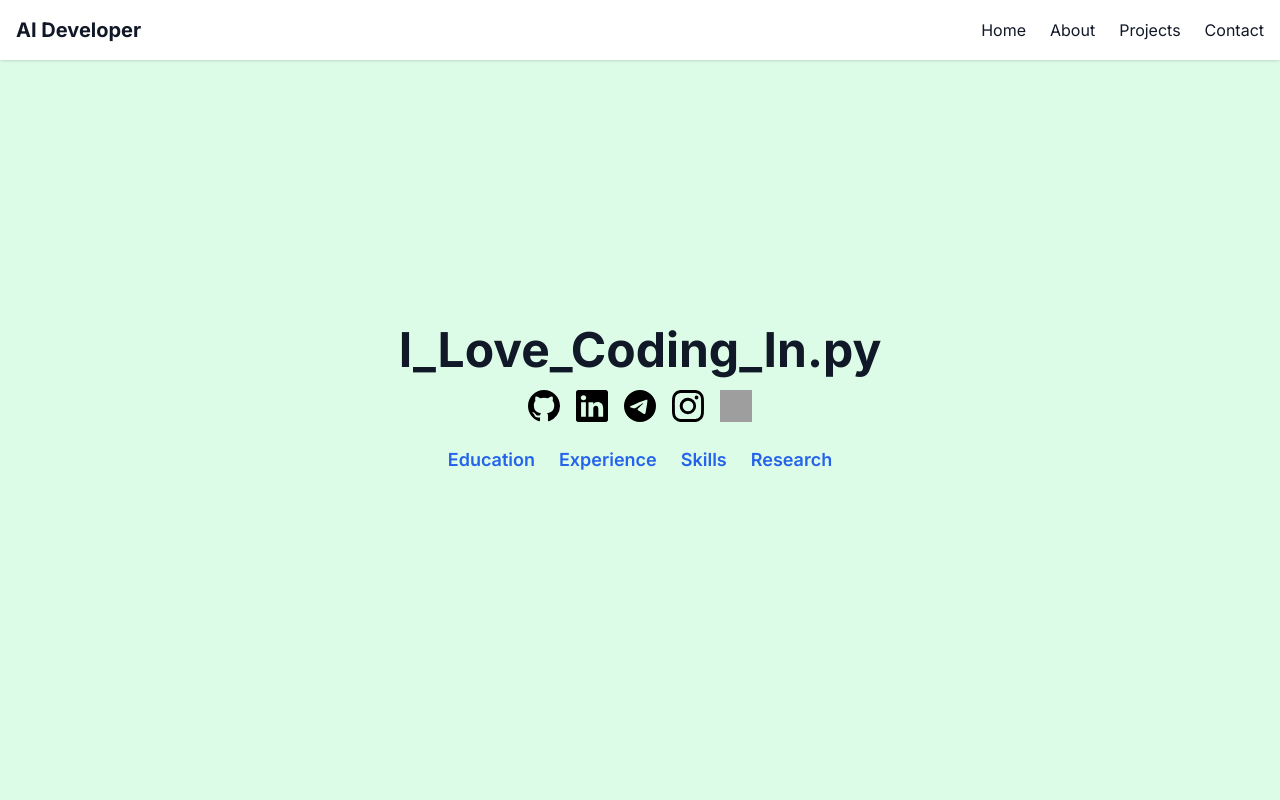
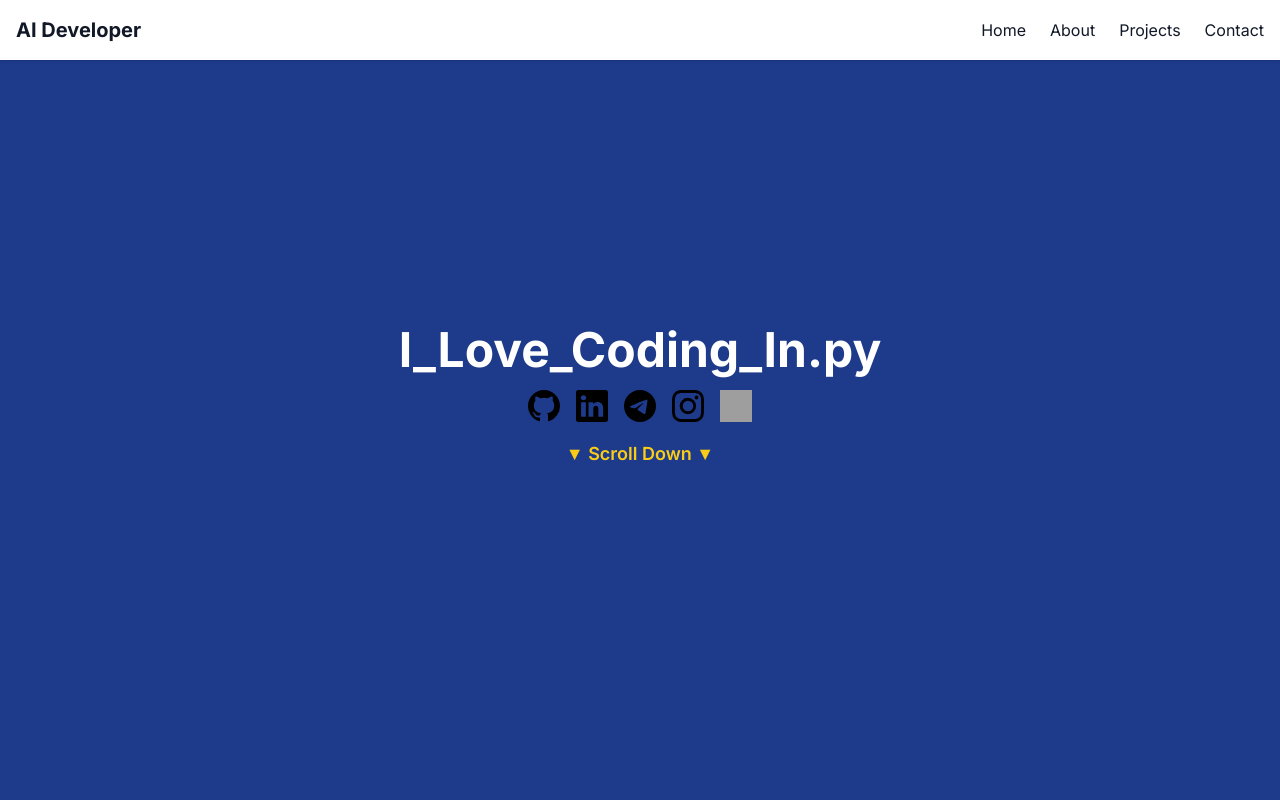
Before and after one commit to MogasalaHemagiri/my-portfolio, a Next.js app: page / in a window 1280 px wide. Shown: the top 800 px of the page. Built offline with nearby package versions, Linux system fonts and the light colour scheme; grey boxes are pictures that could not be loaded.

Commit message:
Update Hero.js

```diff
--- a/components/Hero.js
+++ b/components/Hero.js
@@ -1,7 +1,7 @@
 import { useEffect, useState } from "react";
 import { motion } from "framer-motion";
 
-const textVariants = [
+const taglines = [
   "I'm Hemagiri Naidu",
   "I_Love_Coding_In.py",
   "I Like Learning AI",
@@ -11,26 +11,24 @@ const textVariants = [
 ];
 
 const Hero = () => {
-  const [textIndex, setTextIndex] = useState(0);
+  const [index, setIndex] = useState(0);
 
   useEffect(() => {
     const interval = setInterval(() => {
-      setTextIndex((prev) => (prev + 1) % textVariants.length);
-    }, 2000); // Change text every 2 seconds
-
+      setIndex((prev) => (prev + 1) % taglines.length);
+    }, 2000);
     return () => clearInterval(interval);
   }, []);
 
   return (
-    <section className="h-screen flex flex-col justify-center items-center bg-green-100 text-gray-900">
-      {/* Animated Name + Taglines */}
+    <section className="h-screen flex flex-col justify-center items-center bg-blue-900 text-white">
       <motion.h1
-        className="text-5xl font-bold font-inter text-center"
+        className="text-5xl font-bold text-center"
         initial={{ opacity: 0 }}
         animate={{ opacity: 1 }}
         transition={{ duration: 1 }}
       >
-        {textVariants[textIndex]}
+        {taglines[index]}
       </motion.h1>
 
       {/* Social Media Icons */}
@@ -38,13 +36,13 @@ const Hero = () => {
         <a href="https://github.com/MogasalaHemagiri" target="_blank" rel="noopener noreferrer">
           <img src="/icons/github.svg" alt="GitHub" className="w-8 h-8" />
         </a>
-        <a href="https://linkedin.com/in/yourprofile" target="_blank" rel="noopener noreferrer">
+        <a href="https://linkedin.com/in/mr-hemagiri" target="_blank" rel="noopener noreferrer">
           <img src="/icons/linkedin.svg" alt="LinkedIn" className="w-8 h-8" />
         </a>
-        <a href="https://t.me/yourusername" target="_blank" rel="noopener noreferrer">
+        <a href="https://t.me/networkdefender" target="_blank" rel="noopener noreferrer">
           <img src="/icons/telegram.svg" alt="Telegram" className="w-8 h-8" />
         </a>
-        <a href="https://instagram.com/yourprofile" target="_blank" rel="noopener noreferrer">
+        <a href="https://instagram.com/captain_anand0.7" target="_blank" rel="noopener noreferrer">
           <img src="/icons/instagram.svg" alt="Instagram" className="w-8 h-8" />
         </a>
         <a href="https://orcid.org/yourid" target="_blank" rel="noopener noreferrer">
@@ -52,13 +50,8 @@ const Hero = () => {
         </a>
       </div>
 
-      {/* Navigation Links */}
-      <div className="mt-6 flex gap-6">
-        <a href="/education" className="text-lg font-semibold text-blue-600 hover:underline">Education</a>
-        <a href="/experience" className="text-lg font-semibold text-blue-600 hover:underline">Experience</a>
-        <a href="/skills" className="text-lg font-semibold text-blue-600 hover:underline">Skills</a>
-        <a href="/publications" className="text-lg font-semibold text-blue-600 hover:underline">Research</a>
-      </div>
+      {/* Scroll Down Button */}
+      <a href="#about" className="mt-6 text-lg font-semibold text-yellow-400 animate-bounce">▼ Scroll Down ▼</a>
     </section>
   );
 };
```
